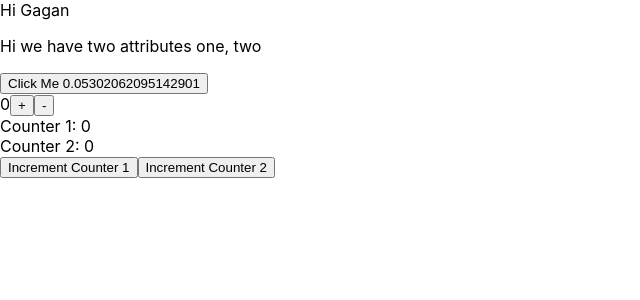
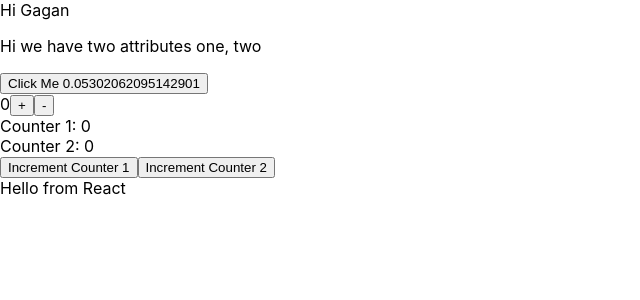
Before and after one commit to gagan0183/reactjs, a React (Create React App) app in the folder react-typescript/: page / in a window 1280 px wide. Shown: the top 300 px of the page, without its empty margins (0-640 px from the left). Built offline with nearby package versions, Linux system fonts and the light colour scheme.

Commit message:
sample component changes

```diff
--- a/react-typescript/src/App.tsx
+++ b/react-typescript/src/App.tsx
@@ -4,6 +4,7 @@ import './App.css';
 import RandomNumber from './Components/RandomNumber';
 import Counts from './Components/Counts';
 import UseEffect from './Components/UseEffect';
+import HelloClassComponent from './Components/HelloClassComponent';
 
 interface Props {
   name: string;
@@ -18,6 +19,7 @@ const App: React.FC<Props> = props => {
     <RandomNumber />
     <Counts />
     <UseEffect />
+    <HelloClassComponent name="React" />
   </div>
 }
 
--- /dev/null
+++ b/react-typescript/src/Components/HelloClassComponent.tsx
@@ -0,0 +1,9 @@
+import React from "react";
+
+class HelloClassComponent extends React.Component<{name: string}, {}> {
+    render() {
+        return <div>Hello from {this.props.name}</div>
+    }
+}
+
+export default HelloClassComponent;
```
